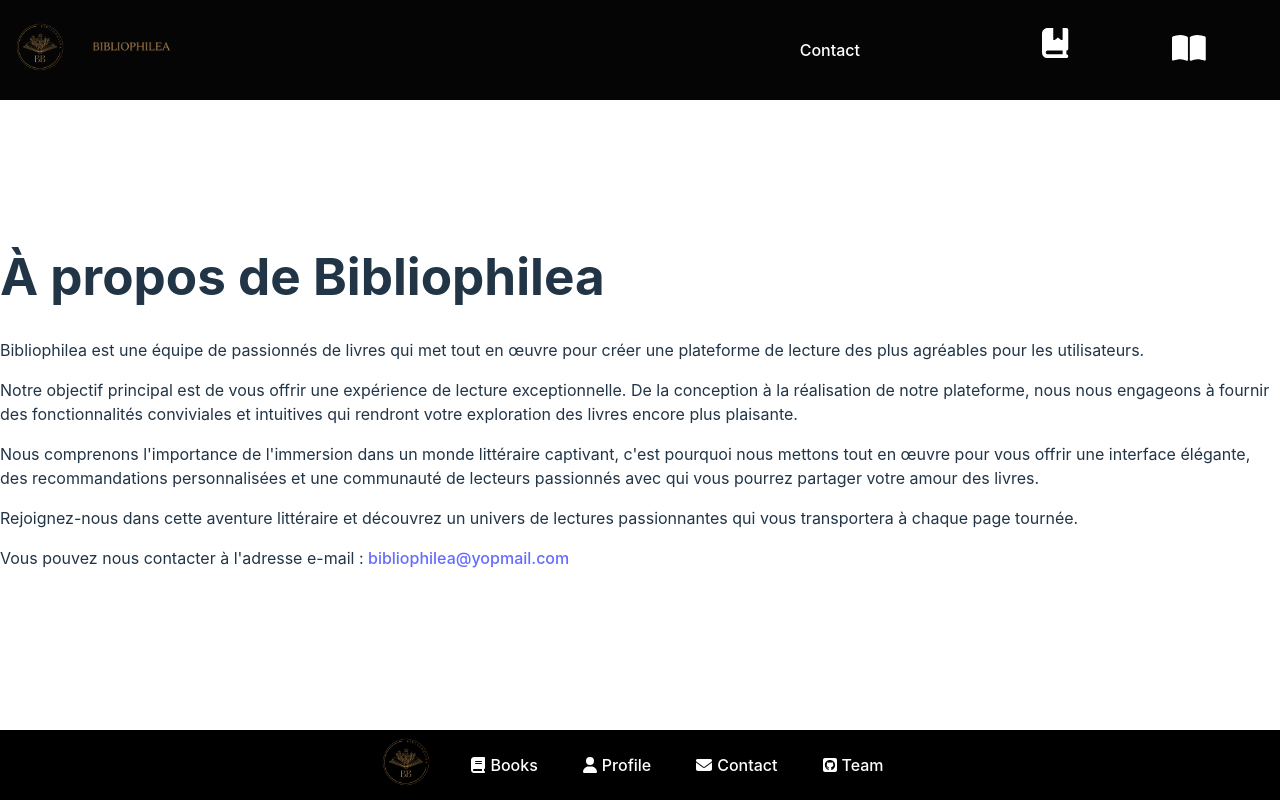
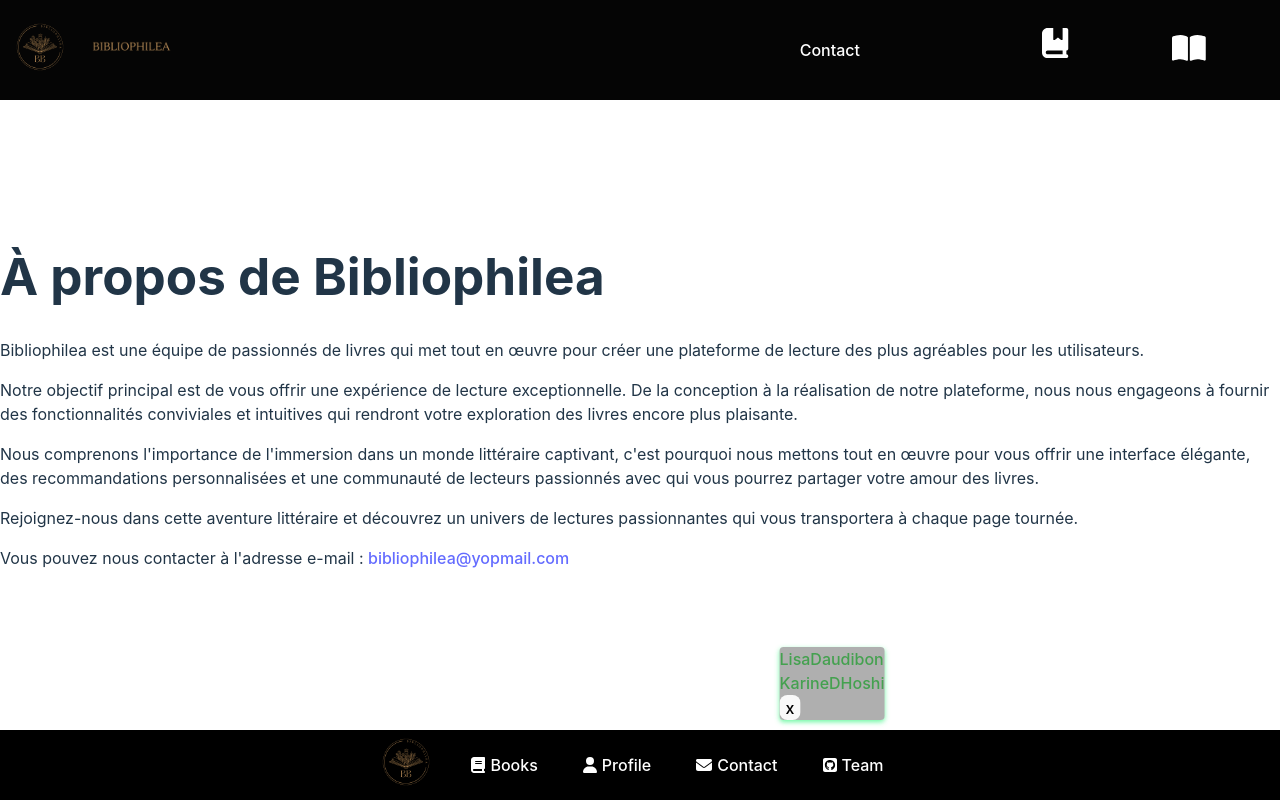
Before and after one commit to LisaDaudibon/Biblofront, a React (Vite) app: page /about in a window 1280 px wide. Both pictures are taken after a click on the link "Team". Built offline with nearby package versions, Linux system fonts and the light colour scheme.

Commit message:
footer jsx popup

```diff
--- a/src/components/footer/footer.jsx
+++ b/src/components/footer/footer.jsx
@@ -1,71 +1,65 @@
-import React from 'react';
+import React, { useState } from 'react';
 import { FontAwesomeIcon } from '@fortawesome/react-fontawesome';
 import { faBook, faUser, faEnvelope } from '@fortawesome/free-solid-svg-icons';
 import { faGithubSquare } from '@fortawesome/free-brands-svg-icons';
 import LogoFooter from './footerLogo';
 import './footer.css';
 
+const TeamPopup = ({ onClose }) => {
+  return (
+    <div className="team-popup">
+      <a href="https://github.com/LisaDaudibon">LisaDaudibon</a>
+      <a href="https://github.com/KarineDHoshi">KarineDHoshi</a>
+      <button id="button-footer" onClick={onClose}>x</button>
+    </div>
+  );
+};
+
 const Footer = () => {
-  const isSmallDevice = window.innerWidth <= 600;
+  const [showTeamPopup, setShowTeamPopup] = useState(false);
+
+  const toggleTeamPopup = () => {
+    setShowTeamPopup(prevState => !prevState);
+  };
 
   return (
     <footer className="footer">
       <div className="footer-container">
         <div className="footer-content">
+          <div className="footer-group">
 
             <div className="footer-links">
-            <ul><div className="footer-logo">
+              <ul>
+                <div className='footer-logo'>
                   <LogoFooter />
                </div>
                 <li>
                   <a href="/books">
-                  {isSmallDevice ? (
-                    <FontAwesomeIcon icon={faBook} />
-                  ) : (
-                    <>
                     <FontAwesomeIcon icon={faBook} />
                     <span>Books</span>
-                    </>
-                  )}
                   </a>
                 </li>
                 <li>
                   <a href="/profile">
-                  {isSmallDevice ? (
-                    <FontAwesomeIcon icon={faUser} />
-                  ) : (
-                    <>
                     <FontAwesomeIcon icon={faUser} />
                     <span>Profile</span>
-                    </>
-                  )}
                   </a>
                 </li>
                 <li>
                   <a href="mailto:bibliophilea@yopmail.com">
-                  {isSmallDevice ? (
-                    <FontAwesomeIcon icon={faEnvelope} />
-                  ) : (
-                    <>
                     <FontAwesomeIcon icon={faEnvelope} />
                     <span>Contact</span>
-                    </>
-                  )}
                   </a>
                 </li>
                 <li id="team-links">
-                <a href="#">
-                  {isSmallDevice ? (
-                    <FontAwesomeIcon icon={faGithubSquare} />
-                  ) : (
-                    <>
+                  <a href="#" onClick={toggleTeamPopup}>
                     <FontAwesomeIcon icon={faGithubSquare} />
                     <span>Team</span>
-                    </>
-                  )}
                   </a>
                 </li>
               </ul>
+            </div>
+            {showTeamPopup && <TeamPopup onClose={toggleTeamPopup} />}
           </div>
         </div>
       </div>
```
Lines whose indentation alone changed are shown as unchanged.
